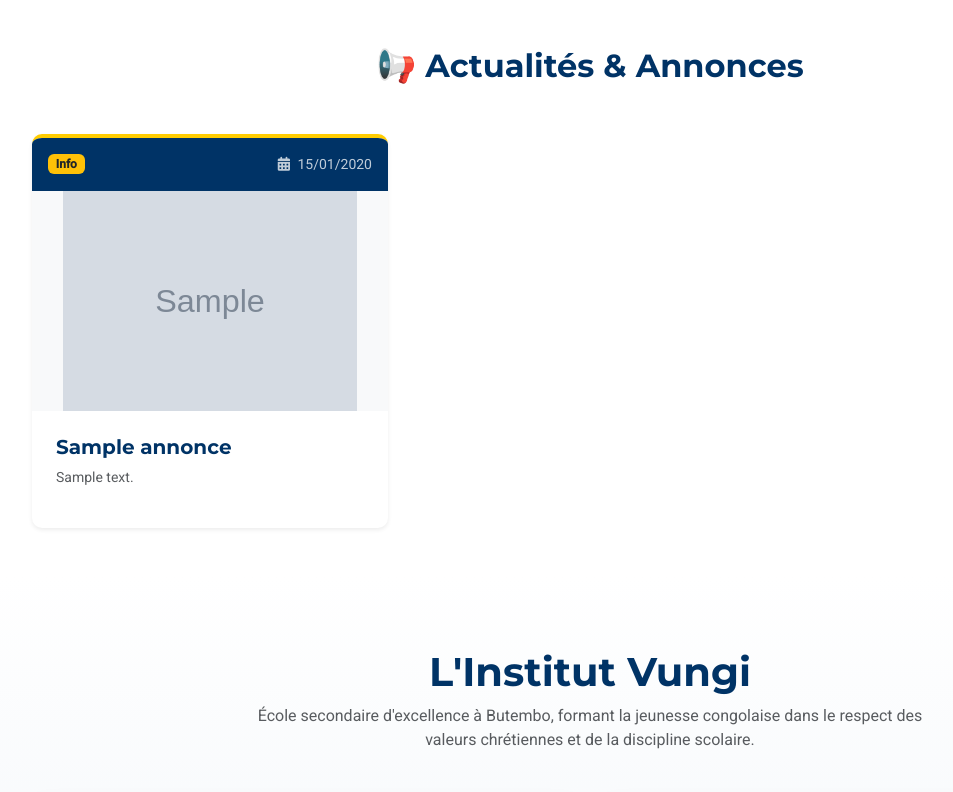
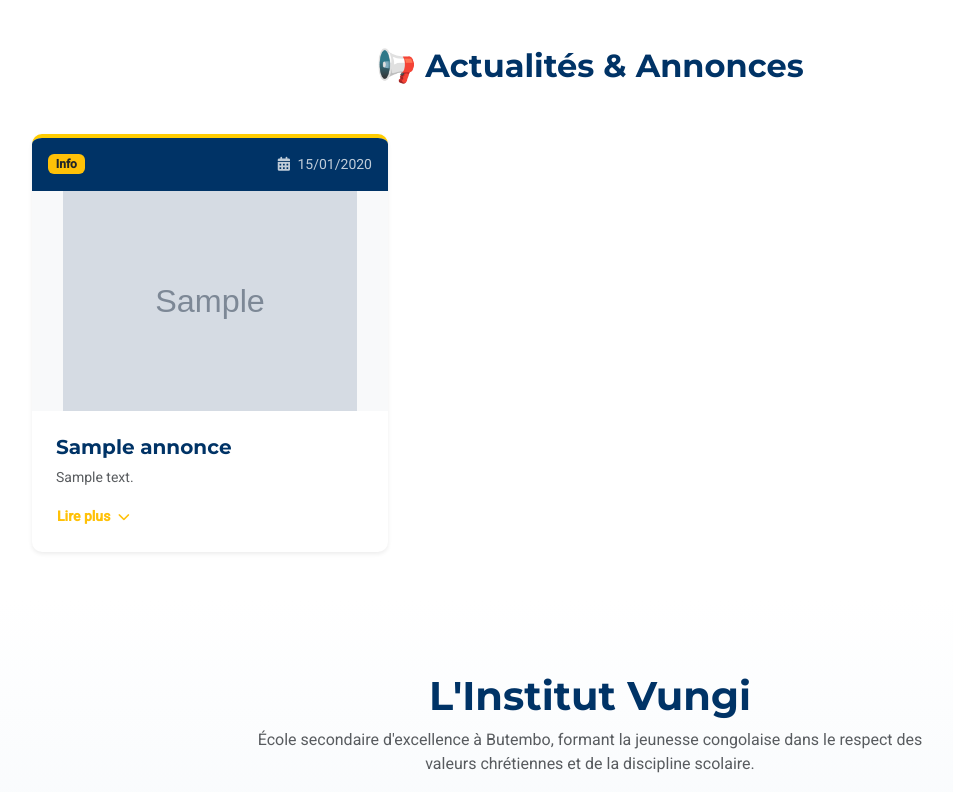
Before and after one commit to Jonathanbayikehya/PortailVungi, a Django app: page / in a window 1280 px wide. Shown: the part 971-1763 px from the top of the page, without its empty margins (50-1003 px from the left). Run offline with Django 5.2, Linux system fonts and the light colour scheme; tables that the repository leaves empty hold one stand-in row (values such as "Sample post"); grey boxes marked "Sample" are stand-in pictures.

```diff
--- a/management/templates/management/home.html
+++ b/management/templates/management/home.html
@@ -127,11 +127,20 @@
                             </div>
                         {% endif %}
 
-                        <div class="p-4 flex-grow-1">
+                        <div class="p-4 flex-grow-1 d-flex flex-column">
                             <h5 class="fw-bold text-uac mb-2">{{ annonce.titre }}</h5>
-                            <p class="small text-muted" style="text-align: justify;">
-                                {{ annonce.contenu|linebreaksbr }}
-                            </p>
+
+                            <div class="small text-muted flex-grow-1" style="text-align: justify;">
+                                <span class="texte-apercu">{{ annonce.contenu|truncatewords:20 }}</span>
+
+                                <span class="texte-complet d-none">{{ annonce.contenu|linebreaksbr }}</span>
+                            </div>
+
+                            <div class="mt-3">
+                                <button class="btn btn-link btn-sm p-0 text-warning fw-bold text-decoration-none btn-lire-plus" onclick="toggleAnnonce(this)">
+                                    Lire plus <i class="fas fa-chevron-down ms-1 small"></i>
+                                </button>
+                            </div>
                         </div>
                     </div>
                 </div>
@@ -147,6 +156,26 @@
         </div>
     </div>
 </section>
+
+<script>
+function toggleAnnonce(bouton) {
+    // On récupère la zone de texte parente du bouton
+    const conteneur = bouton.closest('.card-body, .flex-grow-1');
+    const apercu = conteneur.querySelector('.texte-apercu');
+    const complet = conteneur.querySelector('.texte-complet');
+
+    // Bascule des classes Bootstrap 'd-none' (masqué)
+    if (complet.classList.contains('d-none')) {
+        complet.classList.remove('d-none');
+        apercu.classAdd('d-none'); // Cache l'aperçu coupé
+        bouton.innerHTML = 'Moins lire <i class="fas fa-chevron-up ms-1 small"></i>';
+    } else {
+        complet.classList.add('d-none');
+        apercu.classList.remove('d-none'); // Réaffiche l'aperçu
+        bouton.innerHTML = 'Lire plus <i class="fas fa-chevron-down ms-1 small"></i>';
+    }
+}
+</script>
 
 <section id="institut" class="section-institut py-5">
     <div class="container py-4">
```
